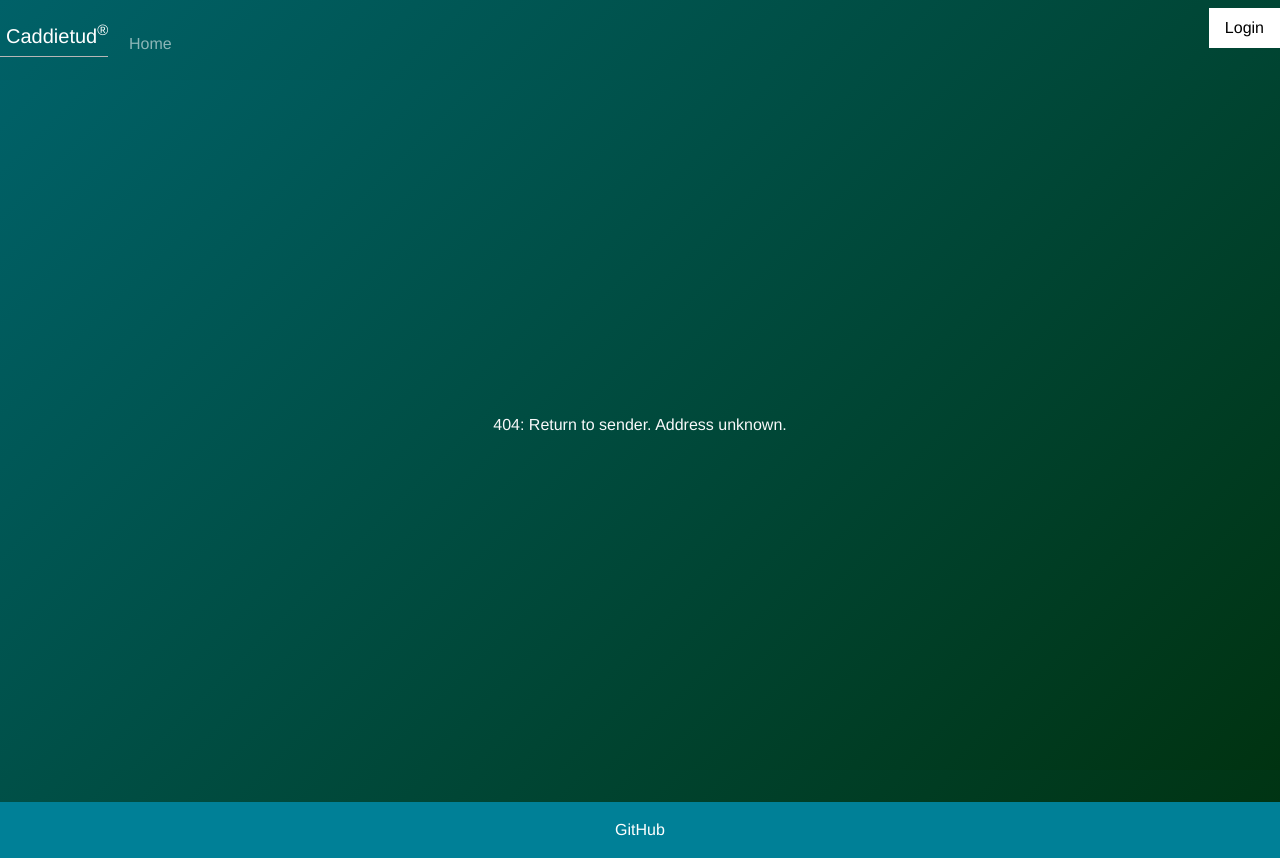
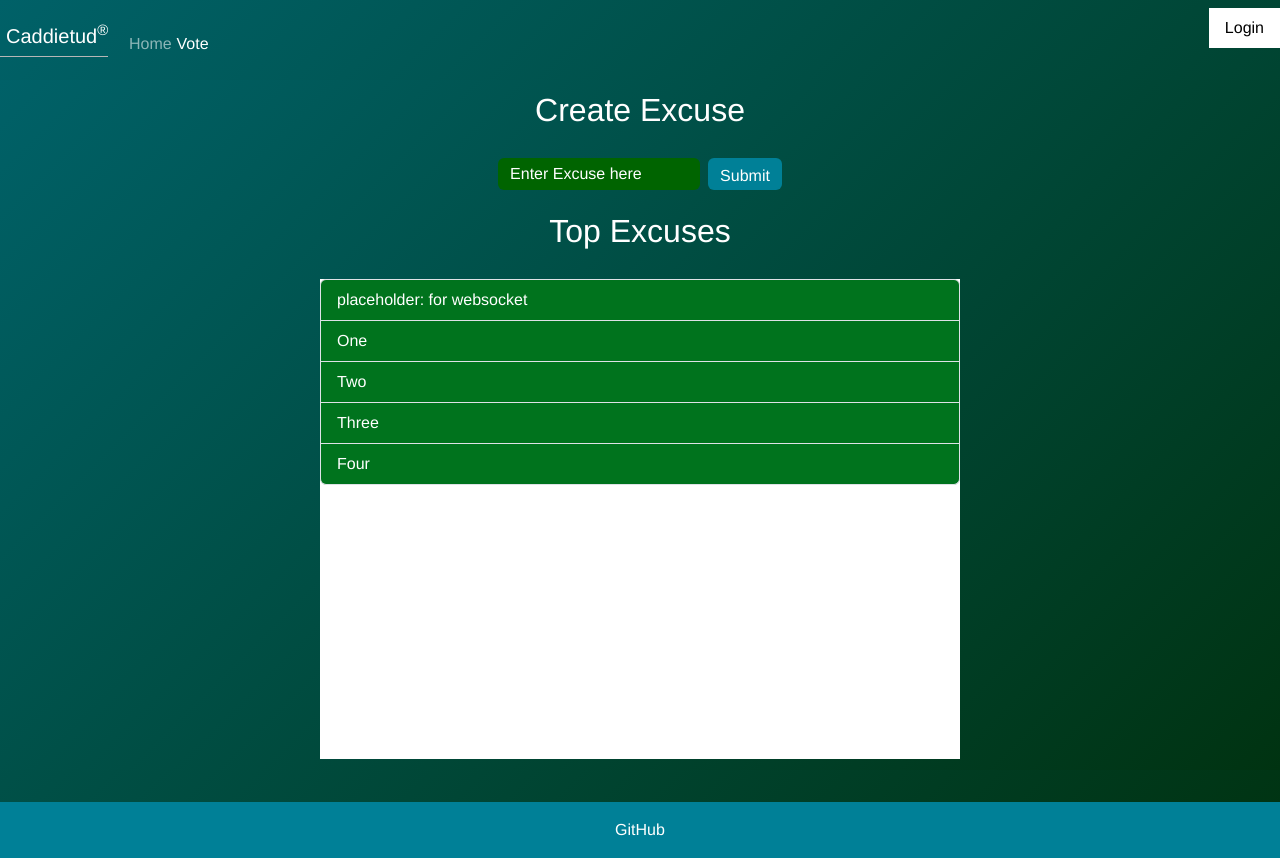
Before and after one commit to TyJamCoombs/Fall2025Startup, a React (Vite) app: page /vote in a window 1280 px wide. Before the commit this address had no page. Built offline with nearby package versions, Linux system fonts and the light colour scheme.

Commit message:
Added vote.jsx and updated the css

```diff
--- a/src/app.css
+++ b/src/app.css
@@ -15,6 +15,18 @@ main {
   align-items: center;
   justify-content: space-around;
   background:linear-gradient(135deg, #006168, #003311);
+}
+
+.headerButton button {
+    padding: 0.5rem 1rem;
+    background-color: white;
+    color: black;
+    border: none;
+    cursor: pointer;
+}
+
+.headerButton button:hover {
+    background-color: #e0e0e0;
 }
 
 footer {
--- a/src/app.jsx
+++ b/src/app.jsx
@@ -5,6 +5,7 @@ import './app.css';
 import { BrowserRouter, NavLink, Route, Routes } from 'react-router-dom';
 import { Login } from './login/login';
 import { Home } from './home/home';
+import { Vote } from './vote/vote';
 
 function NotFound() {
   return <main className="container-fluid bg-secondary text-center">404: Return to sender. Address unknown.</main>;
@@ -25,6 +26,11 @@ export default function App() {
                 Home
               </NavLink>
             </li>
+            <li>
+              <NavLink className="nav-link" to="vote">
+                Vote
+              </NavLink>
+            </li>
           </menu>
           <div className="headerButton">
             <NavLink className="nav-link" to="login">
@@ -38,6 +44,7 @@ export default function App() {
         <Routes>
         <Route path='/' element={<Home />} exact />
         <Route path = '/login' element={<Login />}/>
+        <Route path = '/vote' element={<Vote />}/>
         <Route path='*' element={<NotFound />} />
         </Routes>
 
--- a/vote.css
+++ b/src/vote/vote.css
@@ -110,7 +110,6 @@ footer a:hover {
 }
 
 .excuseCreate Button{
-    padding: 0.5rem 1rem;
     height: 2rem;
     background-color: rgb(0, 128, 151);
     color: white;
@@ -139,6 +138,7 @@ footer a:hover {
     flex-wrap: wrap;
     list-style: none;
     background-color: rgb(0, 115, 29);
+    color:white;
     width:40rem;
 }
 @media (max-width: 768px) {
--- /dev/null
+++ b/src/vote/vote.jsx
@@ -0,0 +1,33 @@
+import React from 'react';
+import { BrowserRouter, NavLink, Route, Routes } from 'react-router-dom';
+import './vote.css';
+
+export function Vote() {
+  return (
+    <main className="container-fluid bg-secondary text-center">
+      <div className ="sectionTitle">
+        <h2>Create Excuse</h2>
+    </div>
+    <div className ="excusesCreateConfig">
+        <div class="excuseCreate d-flex gap-2">
+            <input type="text" class="form-control" placeholder="Enter Excuse here" />
+            <button type="submit" class="btn btn-primary">Submit</button>
+        </div>
+    </div>
+    <div className ="sectionTitle">
+        <h2>Top Excuses</h2>
+    </div>
+    <div className ="excusesConfig">
+        <div className = "rankedExcuses">
+            <ul className="list-group">
+                <li className="list-group-item">placeholder: for websocket</li>
+                <li className="list-group-item">One</li>
+                <li className="list-group-item">Two</li>
+                <li className="list-group-item">Three</li>
+                <li className="list-group-item">Four</li>
+            </ul>
+        </div>
+    </div>
+    </main>
+  );
+}
```
